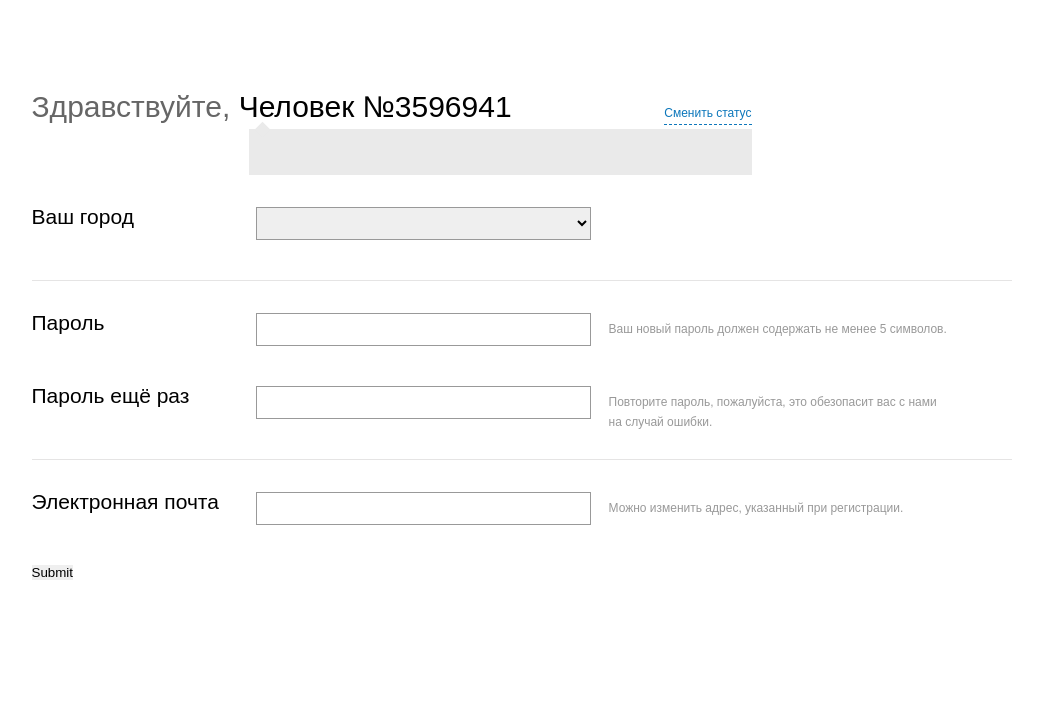
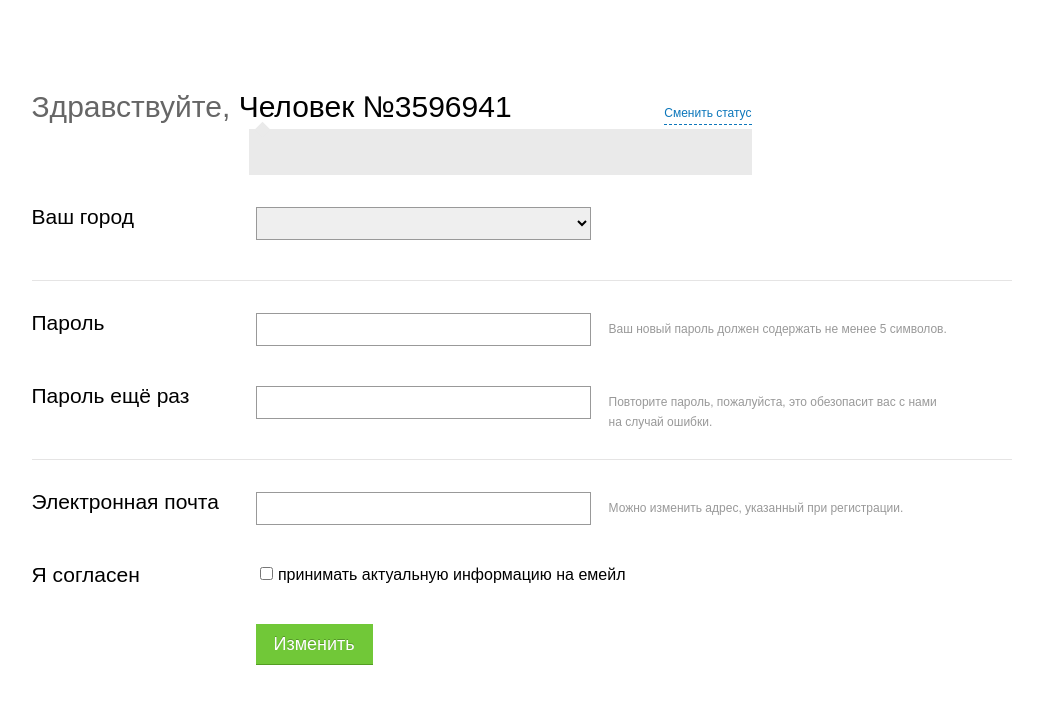
Before and after one commit to irondimk/testAu, a React (Create React App) app: page / in a window 1280 px wide. Shown: the top 704 px of the page, without its empty margins (124-1167 px from the left). Built offline with nearby package versions, Linux system fonts and the light colour scheme.

Commit message:
add submit and checkbox email

```diff
--- a/src/Components/UserFormPage/FormUser/FormUser.js
+++ b/src/Components/UserFormPage/FormUser/FormUser.js
@@ -9,7 +9,7 @@ import SelectTemplate from './SelectTemplate/SelectTemplate';
 const FormUser = () => {
 
   let onSubmit = (valueForm) => {
-    debugger;
+    console.log("submit");
   }
 
     return (
@@ -65,11 +65,25 @@ const FormUser = () => {
           label="Электронная почта"
           prompt="Можно изменить адрес, указанный при регистрации." />
 
-          <div className="buttons">
-            <button type="submit" disabled={submitting}>
-              Submit
+<Field name="notification" type="checkbox">
+            {({ input, meta }) => (
+              <div className={classes.form__wrapper_input_block}>
+              <div className={classes.form__checkbox_block}>
+                <label className={classes.form__label}>Я согласен</label>
+                <label className={classes.form__checkbox_descr}>
+                <input className={classes.form__checkbox} {...input} type="checkbox" />
+                {" "}принимать актуальную информацию на емейл</label>
+                {/* {meta.error && meta.touched && <span>{meta.error}</span>} */}
+              </div>
+              </div>
+            )}
+          </Field>
+
+
+            <button className={classes.form__submit_btn} type="submit" disabled={submitting}>
+              Изменить
             </button>
-          </div>
+
         </form>
       )}/>
         </div>
--- a/src/Components/UserFormPage/FormUser/FormUser.module.scss
+++ b/src/Components/UserFormPage/FormUser/FormUser.module.scss
@@ -37,4 +37,30 @@
     text-align: left;
     width: 100%;
   }
+  &__checkbox_block{
+    width: 594px;
+    display: flex;
+    justify-content: space-between;
+    margin-bottom: 40px;
+    margin-right: 18px;
+    flex-shrink: 0;
+    font-size: 16px;
+line-height: 19px;
+  }
+  &__checkbox{
+    width: auto;
+  }
+  &__checkbox_descr{
+
+  }
+  &__submit_btn{
+    padding: 10px 18px;
+    font-size: 18px;
+    line-height: 20px;
+    color: #FFFFFF;
+    text-shadow: 0px -1px 0px rgba(0, 0, 0, 0.25);
+    background: #71C838;
+     box-shadow: 0px 1px 0px #539D22;
+     margin-left: 224px;
+  }
 }
--- a/src/Components/UserFormPage/FormUser/SelectTemplate/ContainerCitySelect.js
+++ b/src/Components/UserFormPage/FormUser/SelectTemplate/ContainerCitySelect.js
@@ -26,7 +26,6 @@ const ContainerCitySelect = (props) => {
         maxPopulationCity = {
                 population: 0
         };
-        debugger;
         for(let elem of cities){
             if(Number(elem.population) > Number(maxPopulationCity.population)){
                 maxPopulationCity = {...elem}
```
